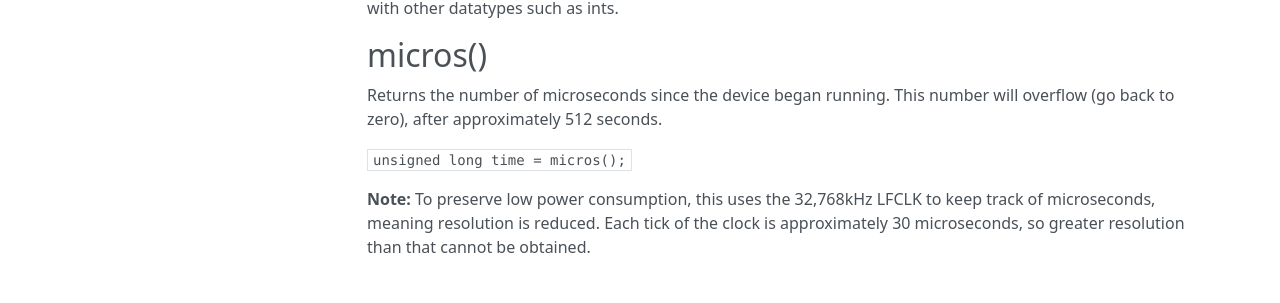
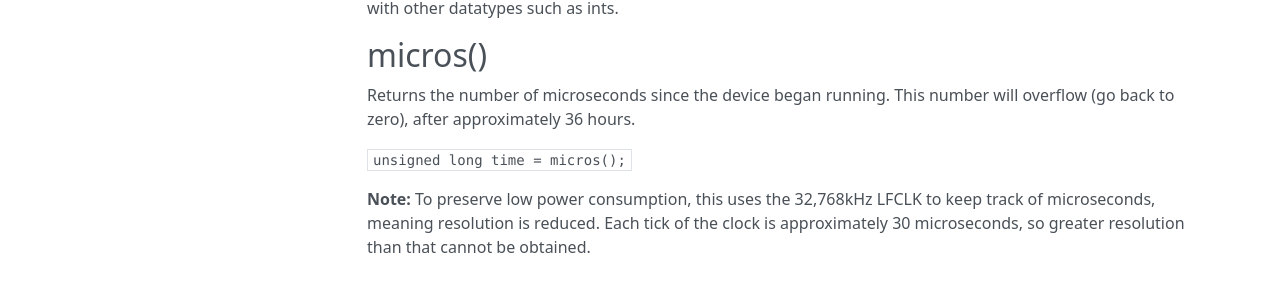
Before and after one commit to bluzDK/bluz-docs, an MkDocs documentation site: the page built from docs/reference/system.md, in a window 1280 px wide and 900 px high, scrolled down 639 px. Shown: the part 538-841 px from the top of the window. Built offline with MkDocs 1.6.1, drawn with Linux system fonts in a browser that asks for light colours; nearby versions of some CDN libraries; old or Windows-style settings are respelled for this version of MkDocs.

Commit message:
update micros documentation based on changes made

```diff
--- a/docs/reference/system.md
+++ b/docs/reference/system.md
@@ -49,7 +49,7 @@ The parameter for millis is an unsigned long, errors may be generated if a progr
 
 ## micros()
 
-Returns the number of microseconds since the device began running. This number will overflow (go back to zero), after approximately 512 seconds.
+Returns the number of microseconds since the device began running. This number will overflow (go back to zero), after approximately 36 hours.
 
 `unsigned long time = micros();`
 
```
